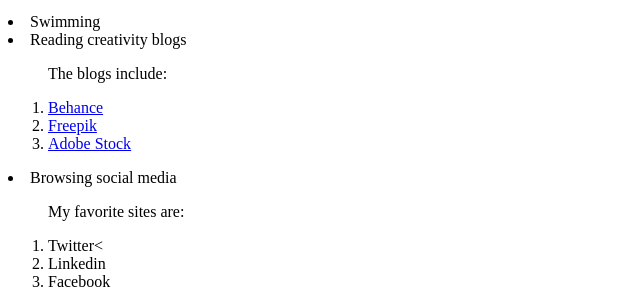
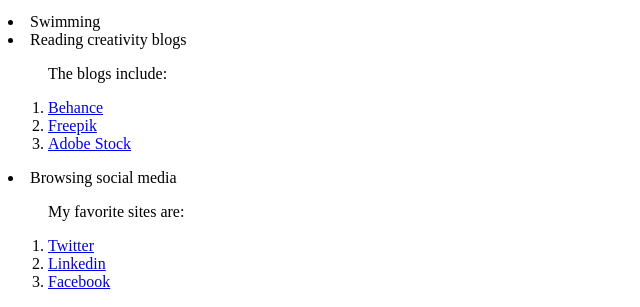
Before and after one commit to ratifplus/html, a plain HTML site: page hobbies_and_Interests.html in a window 1280 px wide. Shown: the part 789-1096 px from the top of the page, without its empty margins (0-640 px from the left). Drawn offline with Linux system fonts and the light colour scheme.

Commit message:
Update hobbies_and_Interests.html

```diff
--- a/hobbies_and_Interests.html
+++ b/hobbies_and_Interests.html
@@ -28,9 +28,9 @@
     <li>Browsing social media</li>
     <ol>
         <p>My favorite sites are:</p>
-        <li>Twitter<</li>
-        <li>Linkedin</li>
-        <li>Facebook</li>
+        <li><a href="https://www.twitter.com">Twitter</a></li>
+        <li><a href="https://www.linkedin.net">Linkedin</a></li>
+        <li><a href="https://www.facebook.com">Facebook</a></li>
 
   </body>
 </html>
```
